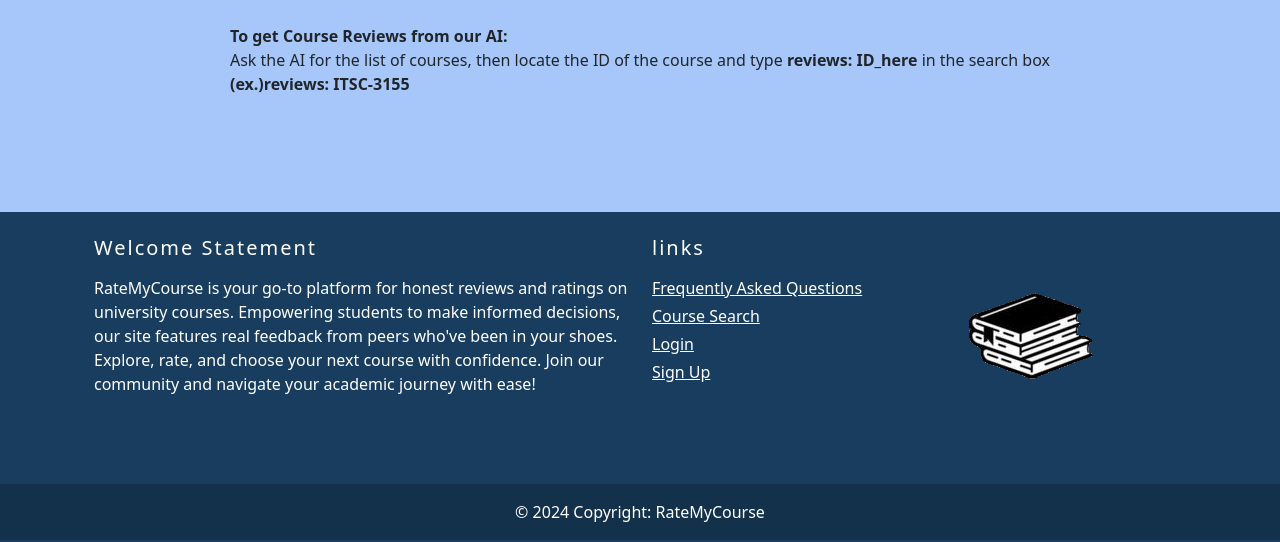
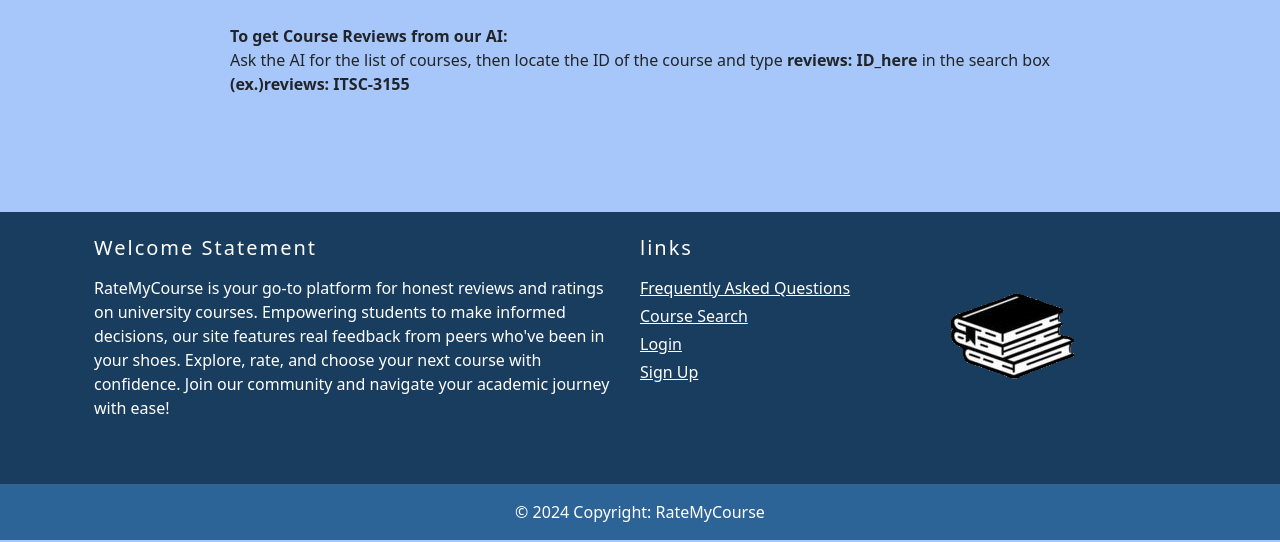
Before and after one commit to lnalewaja/RateMyCourse, a Flask app: page /gpt in a window 1280 px wide. Shown: the part 564-1106 px from the top of the page. Run offline with Flask 3, Linux system fonts and the light colour scheme; some libraries are stand-ins or nearby versions.

Commit message:
Hopefully footer fix

```diff
--- a/templates/layout.html
+++ b/templates/layout.html
@@ -65,7 +65,7 @@
             margin: 0;
             padding: 0;
             width: 100%;
-            min-height: 100%;
+            height: 100%;
         }
 
         .rounded-corners {
@@ -74,16 +74,32 @@
             height: auto;
         }
 
+        #page-container {
+            position: relative;
+            min-height: 100vh;
+            background-color:#A7C7FA;
+        }
+
+        #content-wrap {
+            padding-bottom: 2.5rem;
+            background-color:#A7C7FA;
+            /* Footer height */
+        }
+
         .banner img {
             width: 100%;
             height: auto;
             display: block;
         }
 
-        .footer {
-            clear: both;
-            position: relative;
-            height: 330px;
+        #footer {
+            position: absolute;
+            bottom: 0;
+            width: 100%;
+            height: 2.5rem;
+            background-color: #0B486B;
+            /* Footer height */
+            z-index: 10;
         }
 
         .btn-custom {
@@ -159,6 +175,13 @@
                 0 2px 4px rgba(0, 0, 0, .25),
                 0 0 0 3px #c8dafc;
         }
+        .text-centerr {
+            align-items: center;
+            justify-content: center;
+            background-color:#2d6498;
+            color: white;
+            display: flex;
+        }
 
         .google-sign-in-button:disabled {
             filter: grayscale(100%);
@@ -170,6 +193,8 @@
 </head>
 
 <body>
+    <div id="page-container">
+        <div id="content-wrap">
             <nav class="navbar navbar-expand-lg custom-navbar-color" style="position: fixed; width: 100%;">
                 <div class="container-fluid">
                     <a class="navbar-brand" href="/">
@@ -181,7 +206,8 @@
                                 <a class="nav-link active" style="color:white" aria-current="page" href="/">Home</a>
                                 <a class="nav-link active" style="color:white" aria-current="page"
                                     href="{{ url_for('load_courses') }}">Courses</a>
-                        <a class="nav-link active" style="color:white" aria-current="page" href="/gpt">AI Chat</a>
+                                <a class="nav-link active" style="color:white" aria-current="page" href="/gpt">AI
+                                    Chat</a>
                             </li>
                         </ul>
                         {% if not no_search_bar %}
@@ -197,7 +223,8 @@
                             {% if session.get('verified') == true %}
                             <span style="color:white" class="navbar-text me-3">
                                 Welcome, {{ session.get('name') }}
-                        <img src="{{ url_for('static', filename='images/verified-badge.gif') }}" alt="Verified" class="rounded-circle me-2" width="20" height="20">
+                                <img src="{{ url_for('static', filename='images/verified-badge.gif') }}" alt="Verified"
+                                    class="rounded-circle me-2" width="20" height="20">
                             </span>
                             <a href="/logout" class="btn btn-dark">Logout</a>
                             {% else %}
@@ -216,15 +243,20 @@
                 {% block content %}
                 {% endblock %}
             </div>
-    <footer class="footer" style="background-color:#193d5e; bottom: 0; width: 100%;">
-        <div class="container p-4">
-            <div class="row">
+            <footer id="footer" style="background-color:#193d5e; bottom: 0; width: 100%;">
+                <div style="background-color:#193d5e; bottom: 0; width: 100%;">
+                    <div style="background-color:#193d5e; bottom: 0; width: 100%;" class="container p-4">
+                        <div style="background-color:#193d5e; bottom: 0; width: 100%;" class="row">
                             <div class="col-lg-6 col-md-12 mb-4">
                                 <h5 class="mb-3" style="letter-spacing: 2px; color: white;">Welcome Statement</h5>
                                 <p style="color:white">
-                        RateMyCourse is your go-to platform for honest reviews and ratings on university courses.
-                        Empowering students to make informed decisions, our site features real feedback from peers
-                        who've been in your shoes. Explore, rate, and choose your next course with confidence. Join our
+                                    RateMyCourse is your go-to platform for honest reviews and ratings on university
+                                    courses.
+                                    Empowering students to make informed decisions, our site features real feedback from
+                                    peers
+                                    who've been in your shoes. Explore, rate, and choose your next course with
+                                    confidence.
+                                    Join our
                                     community and navigate your academic journey with ease!
                                 </p>
                             </div>
@@ -252,12 +284,18 @@
                             </div>
                         </div>
                     </div>
-        <div class="text-center p-3" style="background-color: rgba(0, 0, 0, 0.2); color:white">
+                </div>
+                <div style="background-color:#A7C7FA; color:white">
+                    <div class="text-centerr p-3">
                         © 2024 Copyright: RateMyCourse
                         <!--<a class="text-dark" href="https://mdbootstrap.com/">RateMyCourse</a> -->
                     </div>
+                </div>
                 <!-- Copyright -->
             </footer>
+        </div>
+    </div>
+
 
     <script src="https://cdn.jsdelivr.net/npm/bootstrap@5.3.3/dist/js/bootstrap.bundle.min.js"
         integrity="sha384-YvpcrYf0tY3lHB60NNkmXc5s9fDVZLESaAA55NDzOxhy9GkcIdslK1eN7N6jIeHz"
```
Lines whose indentation alone changed are shown as unchanged.
